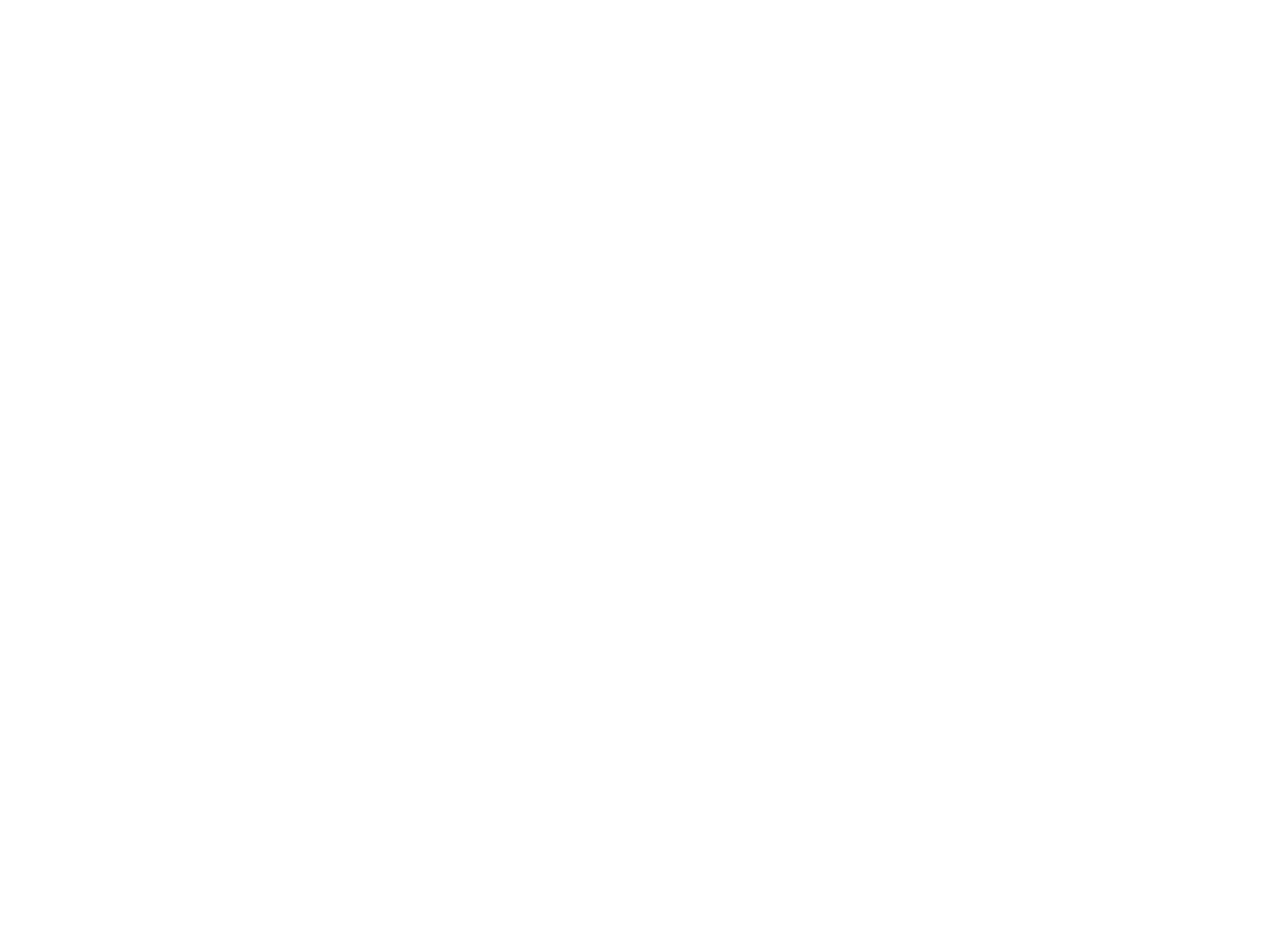
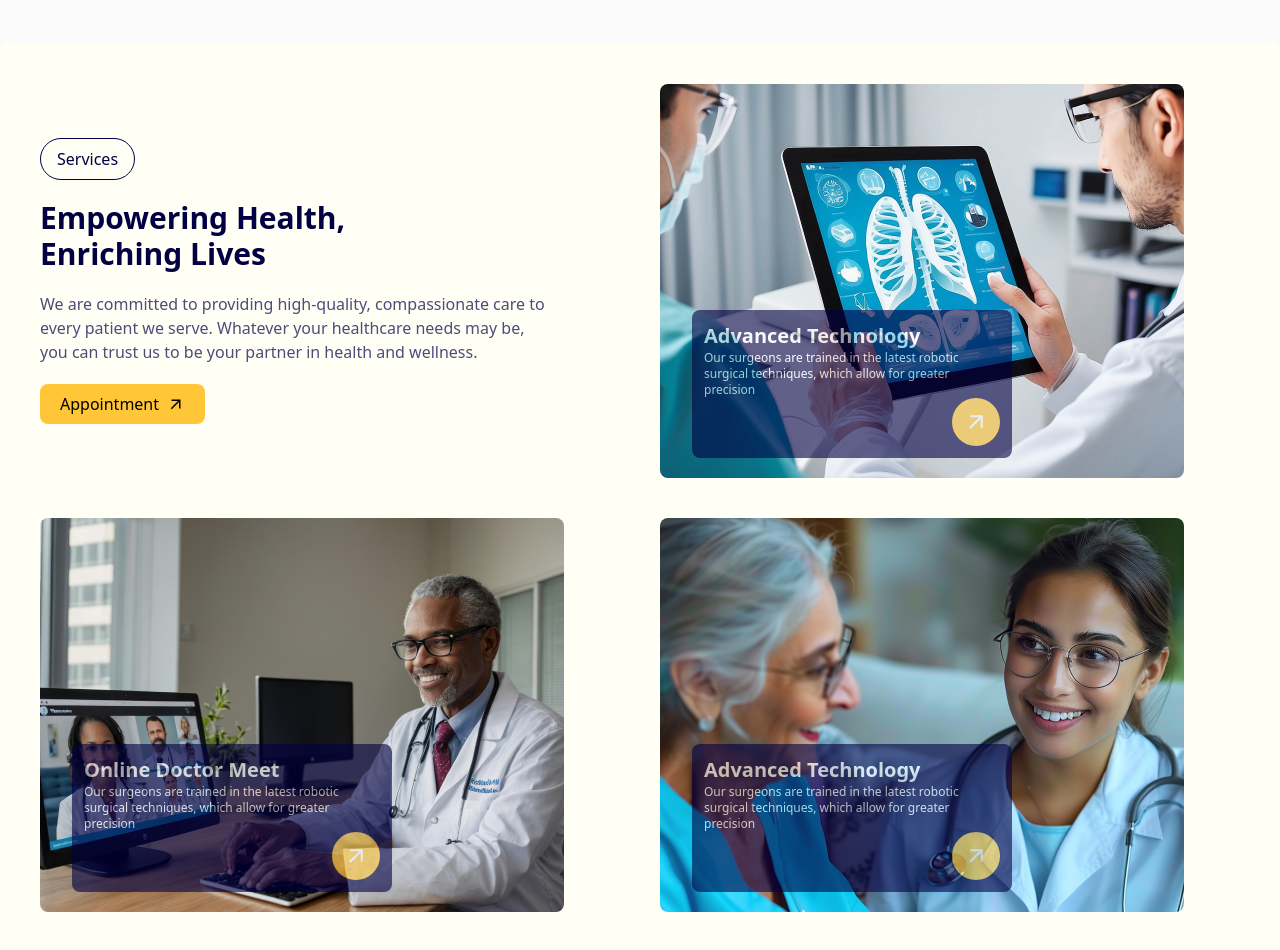
Before and after one commit to codebyahadul/health-care, a React (Vite) app: page / in a window 1280 px wide. Shown: the part 1660-2610 px from the top of the page. Before the commit the page ends 1704 px from the top, so only its background shows below. Built offline with nearby package versions, Linux system fonts and the light colour scheme.

Commit message:
added services

```diff
--- a/src/pages/Home/Home.jsx
+++ b/src/pages/Home/Home.jsx
@@ -1,11 +1,13 @@
 import AboutUs from "./AboutUs";
 import Banner from "./Banner";
+import Services from "./Services";
 
 const Home = () => {
     return (
         <div>
             <Banner />
             <AboutUs />
+            <Services />
         </div>
     );
 };
--- /dev/null
+++ b/src/pages/Home/Services.jsx
@@ -0,0 +1,59 @@
+import { MdArrowOutward } from "react-icons/md";
+import Container from "../../components/shared/Container";
+import Adtech from '../../assets/Rectangle 27-2.png';
+import ODoctor from '../../assets/Rectangle 27-1.png';
+import Health from '../../assets/Rectangle 27.png';
+const Services = () => {
+    return (
+        <Container>
+            <div className="p-5 md:p-8 lg:p-10 bg-[#fffff5] rounded-lg">
+                <div className="grid grid-cols-1 lg:grid-cols-2 justify-center items-center gap-5 md:gap-8 lg:gap-10">
+                    <div className="space-y-3 md:space-y-5">
+                        <button className="rounded-full px-4 py-2 border text-primary font-medium border-primary">Services</button>
+                        <h1 className="text-xl md:text-2xl lg:text-3xl font-semibold text-primary w-full lg:w-2/3">Empowering Health, Enriching Lives</h1>
+                        <p className="text-[#4D4C7B] max-w-lg">We are committed to providing high-quality, compassionate care to every patient we serve. Whatever your healthcare needs may be, you can trust us to be your partner in health and wellness.</p>
+                        <button className='flex gap-2 items-center px-5 py-2 rounded-lg border-primary font-medium bg-[#FFC637] duration-300'>Appointment <MdArrowOutward size={18} /></button>
+                    </div>
+                    <div className="relative text-white">
+                        <img className="rounded-lg" src={Adtech} alt="" />
+                        <div className="block md:absolute mt-1 md:mt-0 bottom-5 left-8 bg-[#020043] opacity-60 p-3 max-w-xs rounded-lg">
+                            <h1 className="text-lg md:text-xl font-semibold space-y-2 md:space-y-5">Advanced Technology</h1>
+                            <p className="text-xs">Our surgeons are trained in the latest robotic surgical techniques, which allow for greater precision</p>
+                            <div className="w-full flex justify-end">
+                                <div className="rounded-full size-12 text-white font-bold flex justify-center items-center bg-[#FFC637]">
+                                    <MdArrowOutward size={25} />
+                                </div>
+                            </div>
+                        </div>
+                    </div>
+                    <div className="relative text-white">
+                        <img className="rounded-lg" src={ODoctor} alt="" />
+                        <div className="block md:absolute mt-1 md:mt-0 bottom-5 left-8 bg-[#020043] opacity-60 p-3 max-w-xs rounded-lg">
+                            <h1 className="text-lg md:text-xl font-semibold space-y-2 md:space-y-5">Online Doctor Meet</h1>
+                            <p className="text-xs">Our surgeons are trained in the latest robotic surgical techniques, which allow for greater precision</p>
+                            <div className="w-full flex justify-end">
+                                <div className="rounded-full size-12 text-white font-bold flex justify-center items-center bg-[#FFC637]">
+                                    <MdArrowOutward size={25} />
+                                </div>
+                            </div>
+                        </div>
+                    </div>
+                    <div className="relative text-white">
+                        <img className="rounded-lg" src={Health} alt="" />
+                        <div className="block md:absolute mt-1 md:mt-0 bottom-5 left-8 bg-[#020043] opacity-60 p-3 max-w-xs rounded-lg">
+                            <h1 className="text-lg md:text-xl font-semibold space-y-2 md:space-y-5">Advanced Technology</h1>
+                            <p className="text-xs">Our surgeons are trained in the latest robotic surgical techniques, which allow for greater precision</p>
+                            <div className="w-full flex justify-end">
+                                <div className="rounded-full size-12 text-white font-bold flex justify-center items-center bg-[#FFC637]">
+                                    <MdArrowOutward size={25} />
+                                </div>
+                            </div>
+                        </div>
+                    </div>
+                </div>
+            </div>
+        </Container>
+    );
+};
+
+export default Services;
```
